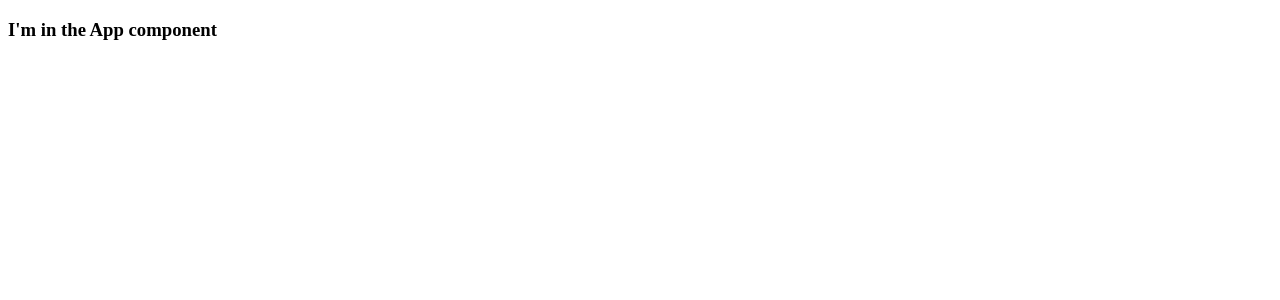
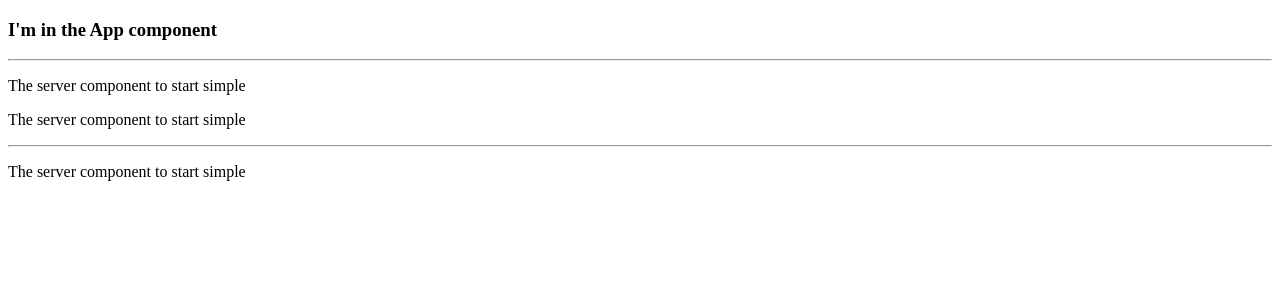
Before and after one commit to rahilka/Angular4-Basics, an Angular app: page / in a window 1280 px wide. Shown: the top 300 px of the page. Built offline with nearby package versions, Linux system fonts and the light colour scheme.

Commit message:
Creating components with the CLI. Nesting components

```diff
--- a/src/app/app.component.html
+++ b/src/app/app.component.html
@@ -1 +1,5 @@
 <h3>I'm in the App component</h3>
+<hr>
+<app-servers></app-servers>
+<hr>
+<app-server></app-server>
--- a/src/app/app.module.ts
+++ b/src/app/app.module.ts
@@ -5,11 +5,13 @@
 
 import { AppComponent } from './app.component';
 import { ServerComponent } from './server/server.component';
+import { ServersComponent } from './servers/servers.component';
 
 @NgModule({
   declarations: [
     AppComponent,
-    ServerComponent
+    ServerComponent,
+    ServersComponent
   ],
   imports: [
     BrowserModule,
--- a/src/app/server/server.component.ts
+++ b/src/app/server/server.component.ts
@@ -2,7 +2,7 @@
 
 @Component({
   selector: 'app-server',
-  template: './server.component.html'
+  templateUrl: './server.component.html'
 }) //decorator
 export class ServerComponent {
 
--- /dev/null
+++ b/src/app/servers/servers.component.html
@@ -0,0 +1,2 @@
+<app-server></app-server>
+<app-server></app-server>
--- /dev/null
+++ b/src/app/servers/servers.component.ts
@@ -0,0 +1,15 @@
+import { Component, OnInit } from '@angular/core';
+
+@Component({
+  selector: 'app-servers',
+  templateUrl: './servers.component.html',
+  styleUrls: ['./servers.component.css']
+})
+export class ServersComponent implements OnInit {
+
+  constructor() { }
+
+  ngOnInit() {
+  }
+
+}
```
Also changed, not shown: src/app/servers/servers.component.css (added).
